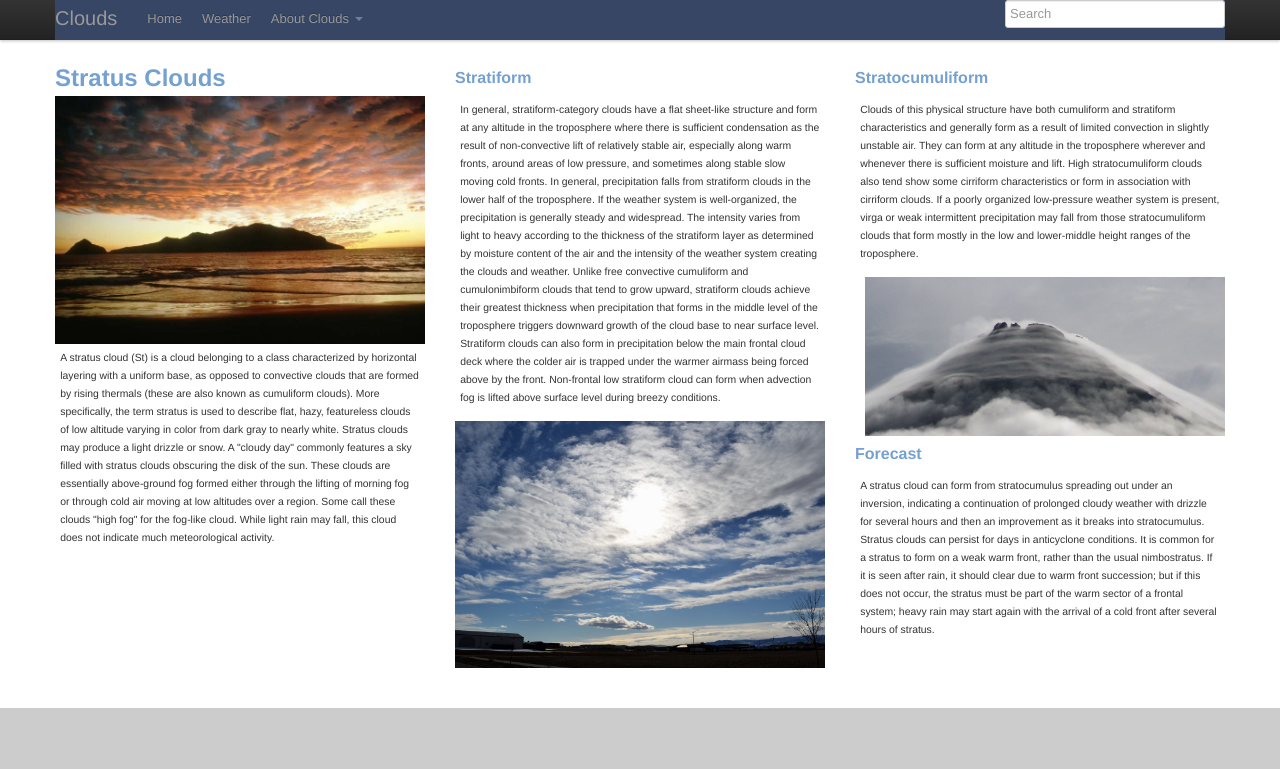
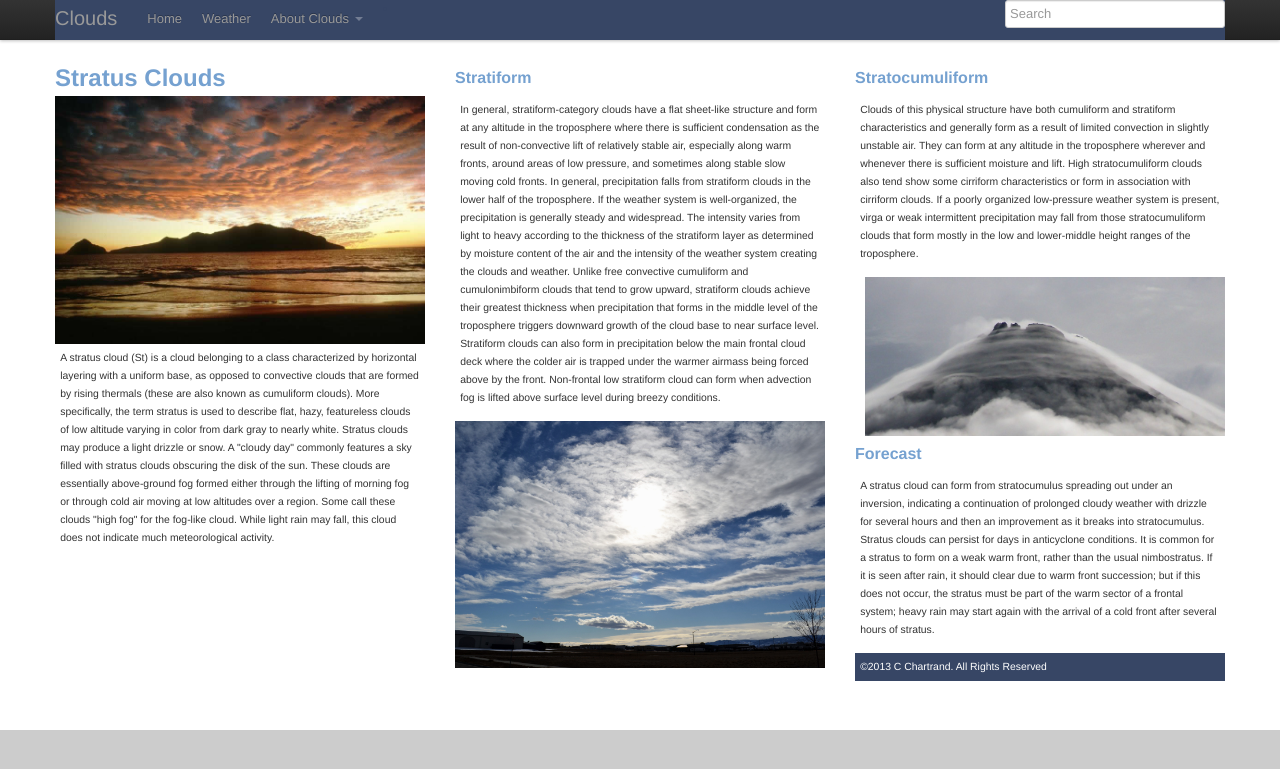
Before and after one commit to CassieC/large-data-website, a Jekyll site: the page stratus-clouds.html, which Jekyll copies as it is, in a window 1280 px wide. Shown: the top 769 px of the page. Built offline with Jekyll 4.4.1, drawn with Linux system fonts in a browser that asks for light colours; nearby versions of some CDN libraries; Markdown is read by kramdown in place of the engine named in the settings.

Commit message:
footer added to every page

```diff
--- a/cumulus-clouds.html
+++ b/cumulus-clouds.html
@@ -131,6 +131,12 @@ Cumulus supplementary features are most commonly seen with the species congestus
     </script>
 
 
+ <footer role="contentinfo">
+		<p class="copyright">©2013 C Chartrand. All Rights Reserved</p>
+		<a href="#top"</a>
+</footer>
+
+
 
 </body>
 </html>
--- a/index.html
+++ b/index.html
@@ -145,7 +145,6 @@
       });
     </script>
 
-<div class="background-box">
 
  <footer role="contentinfo">
 		<p class="copyright">©2013 C Chartrand. All Rights Reserved</p>
--- a/physical-categories.html
+++ b/physical-categories.html
@@ -129,6 +129,12 @@
     </script>
 
 
+ <footer role="contentinfo">
+		<p class="copyright">©2013 C Chartrand. All Rights Reserved</p>
+		<a href="#top"</a>
+</footer>
+
+
 
 </body>
 </html>
--- a/stratus-clouds.html
+++ b/stratus-clouds.html
@@ -107,6 +107,12 @@
     </script>
 
 
+ <footer role="contentinfo">
+		<p class="copyright">©2013 C Chartrand. All Rights Reserved</p>
+		<a href="#top"</a>
+</footer>
+
+
 
 
 
--- a/weather.html
+++ b/weather.html
@@ -141,6 +141,12 @@ Individual cirrus cloud formations can be the remnants of anvil clouds formed by
     </script>
 
 
+ <footer role="contentinfo">
+		<p class="copyright">©2013 C Chartrand. All Rights Reserved</p>
+		<a href="#top"</a>
+</footer>
+
+
 
 
 </body>
```
Also changed, not shown: cirrus-clouds.html (+8 -3 lines).
